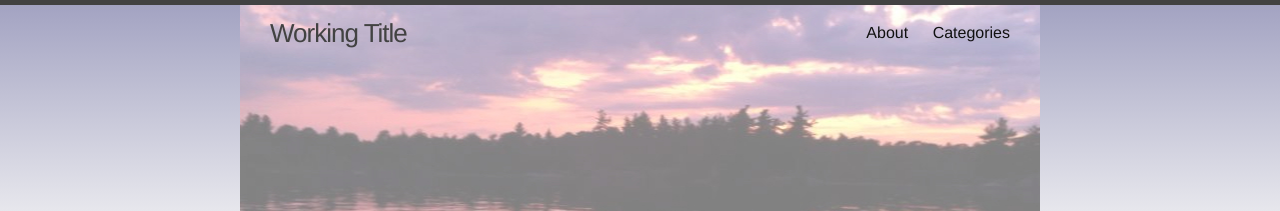
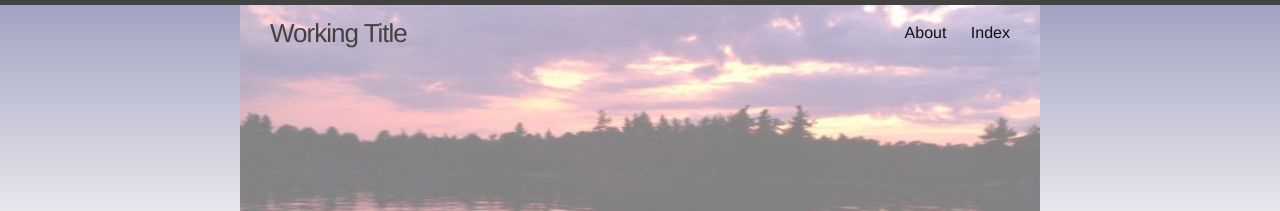
Before and after one commit to thejimnicholson/thejimnicholson.github.io, a Jekyll site: the page built from index.html, in a window 1280 px wide and 900 px high. Shown: the top 211 px of the window. Built offline with Jekyll 4.4.1, drawn with Linux system fonts in a browser that asks for light colours; Markdown is read by kramdown in place of the engine named in the settings.

Commit message:
/ ‘category.html’

```diff
--- a/category.html
+++ b/category.html
@@ -1,12 +1,8 @@
 ---
 layout: default
-title: Categories
+title: Index
 sitemap: false
 ---
-{% assign categories = site.categories | sort %}
-{% for cat in categories %}
-	<a href="#{{ cat | first | slugify }}"> {{ cat[0] | replace:'-', ' ' }} ({{ cat | last | size }}) </a><br/>
-{% endfor %}
 
 <div id="index">
 
```
